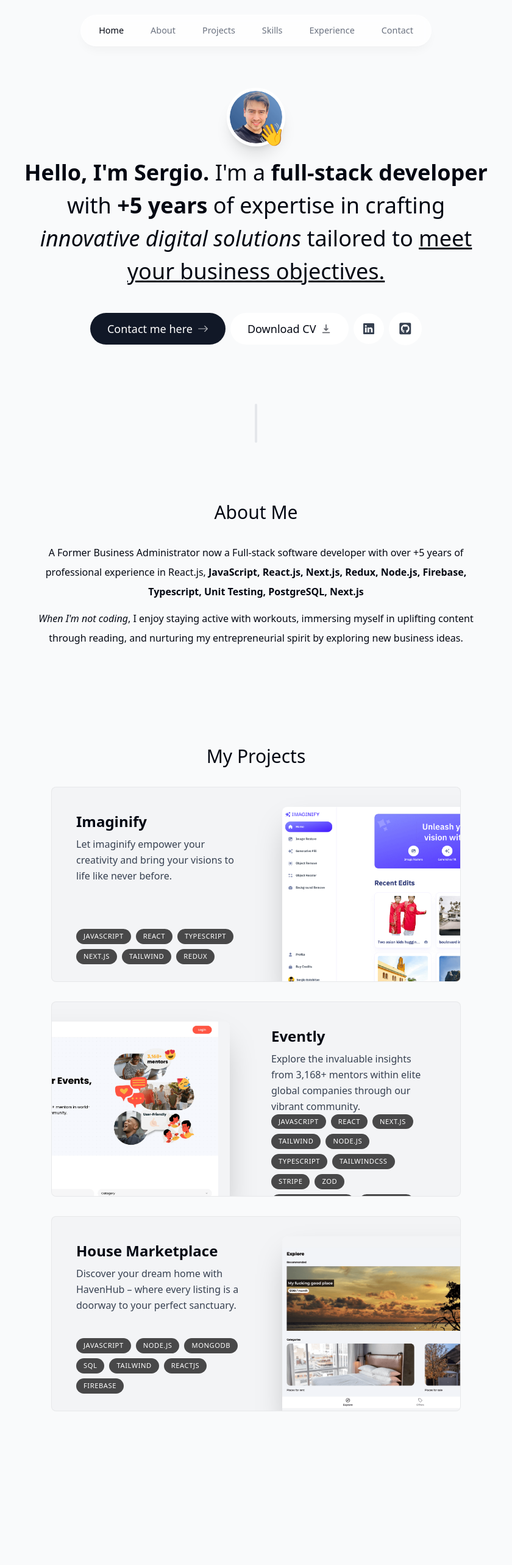
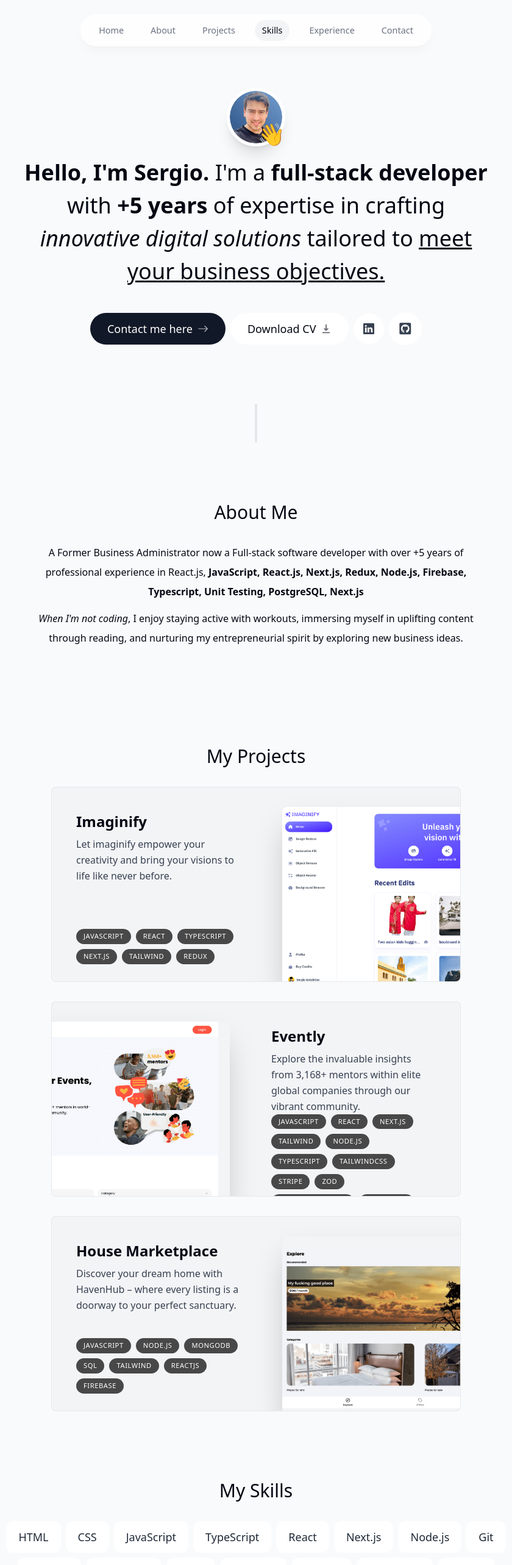
Before and after one commit to myplancash/portfolio-website, a Next.js app: page / in a window 1280 px wide. Shown: the top 2566 px of the page at 61% size, without its empty margins (220-1060 px from the left). Before the commit the page ends 2426 px from the top, so only its background shows below. Built offline with nearby package versions, Linux system fonts and the light colour scheme.

Commit message:
added skills section with some cool animations

```diff
--- a/app/page.tsx
+++ b/app/page.tsx
@@ -3,8 +3,8 @@ import Contact from "@/components/contact";
 import Experience from "@/components/experience";
 import Intro from "@/components/intro";
 import Projects from "@/components/projects";
-import SectionDivider from "@/components/section-divider";
-import Skills from "@/components/skills"; */
+import SectionDivider from "@/components/section-divider"; */
+import Skills from "@/components/Skills";
 import About from "@/components/About";
 import Intro from "@/components/Intro";
 import Projects from "@/components/Projects";
@@ -17,6 +17,7 @@ export default function Home() {
       <SectionDivider />
       <About />
       <Projects />
+      <Skills />
     </main>
   );
 }
--- a/components/About.tsx
+++ b/components/About.tsx
@@ -1,12 +1,19 @@
 "use client";
 
-import React from "react";
+import React, { useEffect } from "react";
 import SectionHeading from "./SectionHeading";
 import { motion } from "framer-motion";
+import { useInView } from "react-intersection-observer";
+import { useActiveSectionContext } from "@/context/active-section-context";
+import { useSectionInView } from "@/lib/hooks";
 
 export default function About() {
+   const { ref } = useSectionInView("About");
+
+
   return (
     <motion.section
+      ref={ref}
       className="mb-28 max-w-[45rem] text-center leading-8 sm:mb-40 scroll-mt-28"
       initial={{ opacity: 0, y: 100 }}
       animate={{ opacity: 1, y: 0 }}
--- a/components/Header.tsx
+++ b/components/Header.tsx
@@ -1,54 +1,65 @@
-'use client'
+"use client";
 
-import { links } from "@/lib/data"
-import { clsx } from "clsx"
-import { motion } from "framer-motion"
-import Link from "next/link"
-import { useState } from "react"
+import React from "react";
+import { motion } from "framer-motion";
+import { links } from "@/lib/data";
+import Link from "next/link";
+import clsx from "clsx";
+import { useActiveSectionContext } from "@/context/active-section-context";
 
-const Header = () => {
-  const [activeSection, setActiveSection] = useState('Home')
+export default function Header() {
+  const { activeSection, setActiveSection, setTimeOfLastClick } =
+    useActiveSectionContext();
 
   return (
-    <header className='z-[999] relative'>
+    <header className="z-[999] relative">
       <motion.div
         className="fixed top-0 left-1/2 h-[4.5rem] w-full rounded-none border border-white border-opacity-40 bg-white bg-opacity-80 shadow-lg shadow-black/[0.03] backdrop-blur-[0.5rem] sm:top-6 sm:h-[3.25rem] sm:w-[36rem] sm:rounded-full dark:bg-gray-950 dark:border-black/40 dark:bg-opacity-75"
         initial={{ y: -100, x: "-50%", opacity: 0 }}
         animate={{ y: 0, x: "-50%", opacity: 1 }}
       ></motion.div>
 
-       <nav className="flex fixed top-[0.15rem] left-1/2 h-12 -translate-x-1/2 py-2 sm:top-[1.7rem] sm:h-[initial] sm:py-0">
+      <nav className="flex fixed top-[0.15rem] left-1/2 h-12 -translate-x-1/2 py-2 sm:top-[1.7rem] sm:h-[initial] sm:py-0">
         <ul className="flex w-[22rem] flex-wrap items-center justify-center gap-y-1 text-[0.9rem] font-medium text-gray-500 sm:w-[initial] sm:flex-nowrap sm:gap-5">
-          {links.map((link, index) => (
+          {links.map((link) => (
             <motion.li
-              className={clsx(
-                "h-3/4 flex items-center justify-center relative",
-                index === 0 ? "ml-4" : index === links.length - 1 ? "mr-4" : "",
-              )}
+              className="h-3/4 flex items-center justify-center relative"
               key={link.hash}
               initial={{ y: -100, opacity: 0 }}
               animate={{ y: 0, opacity: 1 }}
             >
               <Link
                 className={clsx(
-                  "flex cursor-pointer w-full items-center justify-center px-3 py-3 hover:text-gray-950 transition dark:text-gray-500 dark:hover:text-gray-300", {
-                    "text-gray-950": activeSection === link.name
-                  })}
+                  "flex w-full items-center justify-center px-3 py-3 hover:text-gray-950 transition dark:text-gray-500 dark:hover:text-gray-300",
+                  {
+                    "text-gray-950 dark:text-gray-200":
+                      activeSection === link.name,
+                  }
+                )}
                 href={link.hash}
-                onClick={() => setActiveSection(link.name)}
+                onClick={() => {
+                  setActiveSection(link.name);
+                  setTimeOfLastClick(Date.now());
+                }}
               >
                 {link.name}
 
-                {Link.name === activeSection  && (
-                  <span className="bg-gray-100 rounded-full absolute inset-0 -z-10"></span>
+                {link.name === activeSection && (
+                  <motion.span
+                    className="bg-gray-100 rounded-full absolute inset-0 -z-10 dark:bg-gray-800"
+                    layoutId="activeSection"
+                    transition={{
+                      type: "spring",
+                      stiffness: 380,
+                      damping: 30,
+                    }}
+                  ></motion.span>
                 )}
               </Link>
             </motion.li>
           ))}
         </ul>
-       </nav>
+      </nav>
     </header>
-  )
+  );
 }
-
-export default Header
--- a/components/Intro.tsx
+++ b/components/Intro.tsx
@@ -1,21 +1,36 @@
 'use client'
 
+import { useActiveSectionContext } from '@/context/active-section-context'
+import { useSectionInView } from '@/lib/hooks'
+import { motion } from 'framer-motion'
 import Image from 'next/image'
 import Link from 'next/link'
 import { BsArrowRight, BsLinkedin } from 'react-icons/bs'
 import { FaGithubSquare } from 'react-icons/fa'
 import { HiDownload } from 'react-icons/hi'
+import { useInView } from 'react-intersection-observer'
 
 
 const Intro = () => {
+  const { setActiveSection, setTimeOfLastClick } = useActiveSectionContext();
+  const { ref } = useSectionInView("Home", 0.5);
+
   return (
     <section
+      ref={ref}
       id="home"
       className="mb-28 max-w-[50rem] text-center sm:mb-0 scroll-mt-[100rem]"
     >
       <div className="flex items-center justify-center">
         <div className="relative">
-          <div>
+          <motion.div
+            initial={{ opacity: 0, scale: 0 }}
+            animate={{ opacity: 1, scale: 1 }}
+            transition={{
+              type: "tween",
+              duration: 0.2,
+            }}
+          >
             <Image
               src="/assets/images/profile-sergio.png"
               alt="Ricardo portrait"
@@ -25,35 +40,50 @@ const Intro = () => {
               priority={true}
               className="h-24 w-24 rounded-full object-cover border-[0.35rem] border-white shadow-xl"
             />
-          </div>
+          </motion.div>
 
-          <span
+          <motion.span
             className="absolute bottom-0 right-0 text-4xl"
+            initial={{ opacity: 0, scale: 0 }}
+            animate={{ opacity: 1, scale: 1 }}
+            transition={{
+              type: "spring",
+              stiffness: 125,
+              delay: 0.1,
+              duration: 0.7,
+            }}
           >
             👋
-          </span>
+          </motion.span>
         </div>
       </div>
-      <h1
+      <motion.h1
         className="mb-10 mt-4 px-4 text-2xl font-medium !leading-[1.5] sm:text-4xl"
+        initial={{ opacity: 0, y: 100 }}
+        animate={{ opacity: 1, y: 0 }}
       >
         <span className="font-bold">Hello, I&apos;m Sergio.</span> I&apos;m a{" "}
         <span className="font-bold">full-stack developer</span> with{" "}
         <span className="font-bold">+5 years</span> of expertise in crafting{" "}
         <span className="italic">innovative digital solutions</span> tailored to{" "}
         <span className="underline">meet your business objectives.</span>
-      </h1>
+      </motion.h1>
 
-      <div
+      <motion.div
         className="flex flex-col sm:flex-row items-center justify-center gap-2 px-4 text-lg font-medium"
+        initial={{ opacity: 0, y: 100 }}
+        animate={{ opacity: 1, y: 0 }}
+        transition={{
+          delay: 0.1,
+        }}
       >
         <Link
           href="#contact"
-          className="group bg-gray-900 text-white px-7 py-3 flex active:bg-gray-700 items-center gap-2 rounded-full outline-none focus:ring focus:scale-110 active:scale-105 focus:ring-gray-300"
+          className="group bg-gray-900 text-white px-7 py-3 flex items-center gap-2 rounded-full outline-none focus:scale-110 hover:scale-110 hover:bg-gray-950 active:scale-105 transition"
           onClick={() => {}}
         >
           Contact me here{" "}
-          <BsArrowRight className="opacity-70" />
+          <BsArrowRight className="opacity-70 group-hover:translate-x-1 transition" />
         </Link>
 
         <a
@@ -61,11 +91,11 @@ const Intro = () => {
           href="/sergios-resume.pdf " download
         >
           Download CV{" "}
-          <HiDownload className="opacity-60" />
+          <HiDownload className="opacity-60 group-hover:translate-y-1 transition" />
         </a>
 
         <a
-          className="bg-white p-4 text-gray-700 flex items-center gap-2 rounded-full focus:scale-[1.15] active:scale-105 cursor-pointer borderBlack dark:bg-white/10 dark:text-white/60"
+          className="bg-white p-4 text-gray-700 hover:text-gray-950 flex items-center gap-2 rounded-full focus:scale-[1.15] hover:scale-[1.15] active:scale-105 transition cursor-pointer borderBlack dark:bg-white/10 dark:text-white/60"
           href="https://www.linkedin.com/in/sergioestebantorres/"
           target="_blank"
         >
@@ -73,14 +103,13 @@ const Intro = () => {
         </a>
 
         <a
-          className="bg-white p-4 text-gray-700 flex items-center gap-2 text-[1.35rem] rounded-full focus:scale-[1.15] active:scale-105 cursor-pointer borderBlack dark:bg-white/10 dark:text-white/60"
+          className="bg-white p-4 text-gray-700 flex items-center gap-2 text-[1.35rem] rounded-full focus:scale-[1.15] hover:scale-[1.15] hover:text-gray-950 active:scale-105 transition cursor-pointer borderBlack dark:bg-white/10 dark:text-white/60"
           href="https://github.com/myplancash"
           target="_blank"
         >
           <FaGithubSquare />
         </a>
-      </div>
-
+      </motion.div>
     </section>
   )
 }
--- /dev/null
+++ b/components/Skills.tsx
@@ -0,0 +1,32 @@
+'use client'
+
+import { skillsData } from '@/lib/data'
+import React from 'react'
+import SectionHeading from './SectionHeading'
+import { useSectionInView } from '@/lib/hooks';
+
+const Skills = () => {
+  const { ref } = useSectionInView("Skills", 0.5);
+
+  return (
+    <section
+      ref={ref}
+      id="skills"
+      className='mb-8 max-w-[53rem] scroll-m-28 text-center sm:mb-40'
+    >
+      <SectionHeading>My Skills</SectionHeading>
+      <ul className='flex flex-wrap justify-center gap-2 text-lg text-gray-800'>
+        {skillsData.map((skill, index) => (
+          <li
+            key={index}
+            className="bg-white borderBlack rounded-xl px-5 py-3 dark:bg-white/10 dark:text-white/80"
+          >
+            {skill}
+          </li>
+        ))}
+      </ul>
+    </section>
+  )
+}
+
+export default Skills
--- a/context/active-section-context.tsx
+++ b/context/active-section-context.tsx
@@ -1,5 +1,6 @@
 "use client";
 
+// the type keyword adds extra safety benefits
 import type { SectionName } from "@/lib/types";
 import React, { useState, createContext, useContext } from "react";
 
--- a/lib/hooks.ts
+++ b/lib/hooks.ts
@@ -4,12 +4,11 @@ import { useInView } from "react-intersection-observer";
 import type { SectionName } from "./types";
 
 export function useSectionInView(sectionName: SectionName, threshold = 0.75) {
-  const { ref, inView } = useInView({
-    threshold,
-  });
+  const { ref, inView } = useInView({threshold});
   const { setActiveSection, timeOfLastClick } = useActiveSectionContext();
 
   useEffect(() => {
+    //it's been more than a second that we clicked
     if (inView && Date.now() - timeOfLastClick > 1000) {
       setActiveSection(sectionName);
     }
```
Also changed, not shown: components/Projects.tsx (+7 -2 lines).
